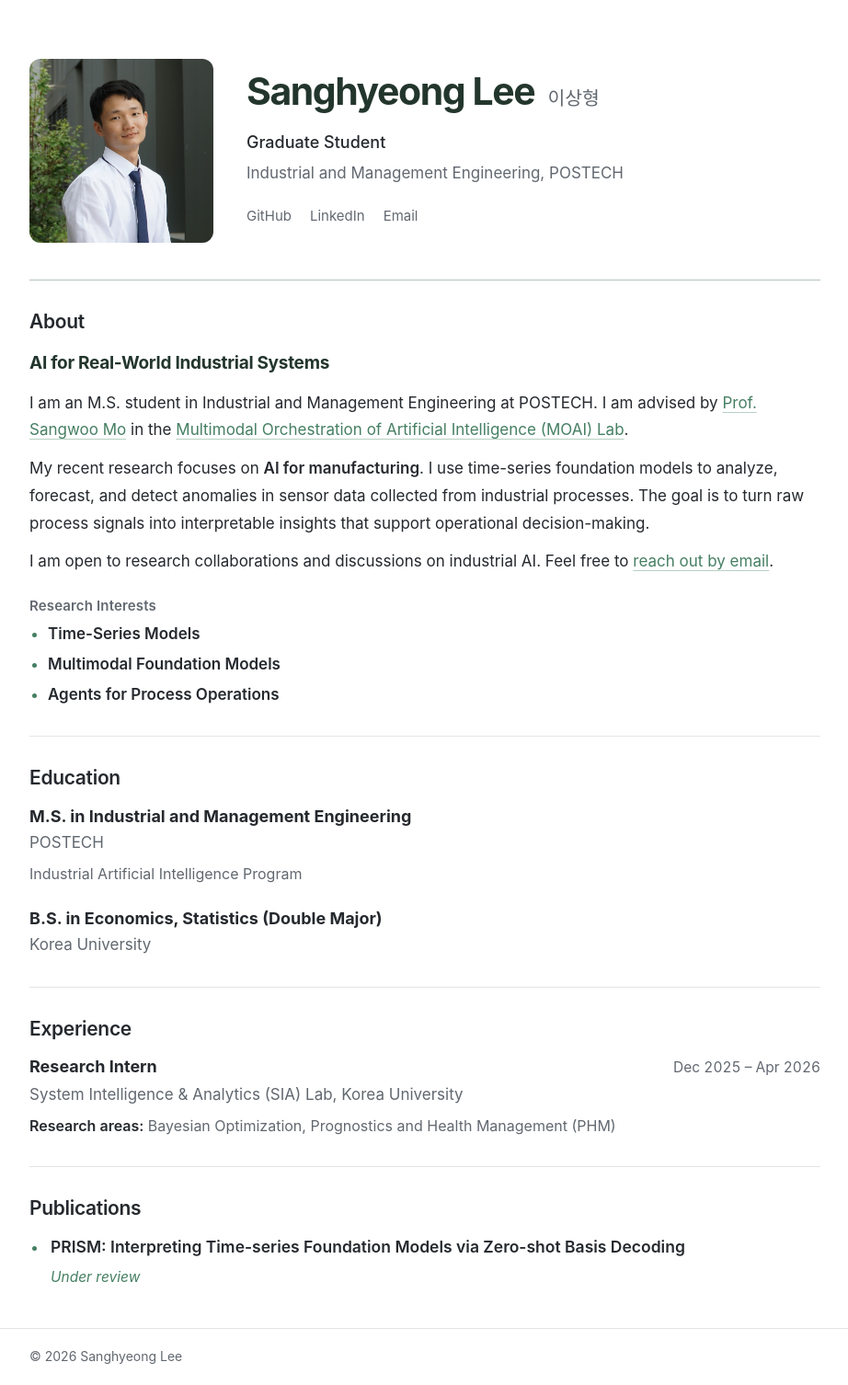
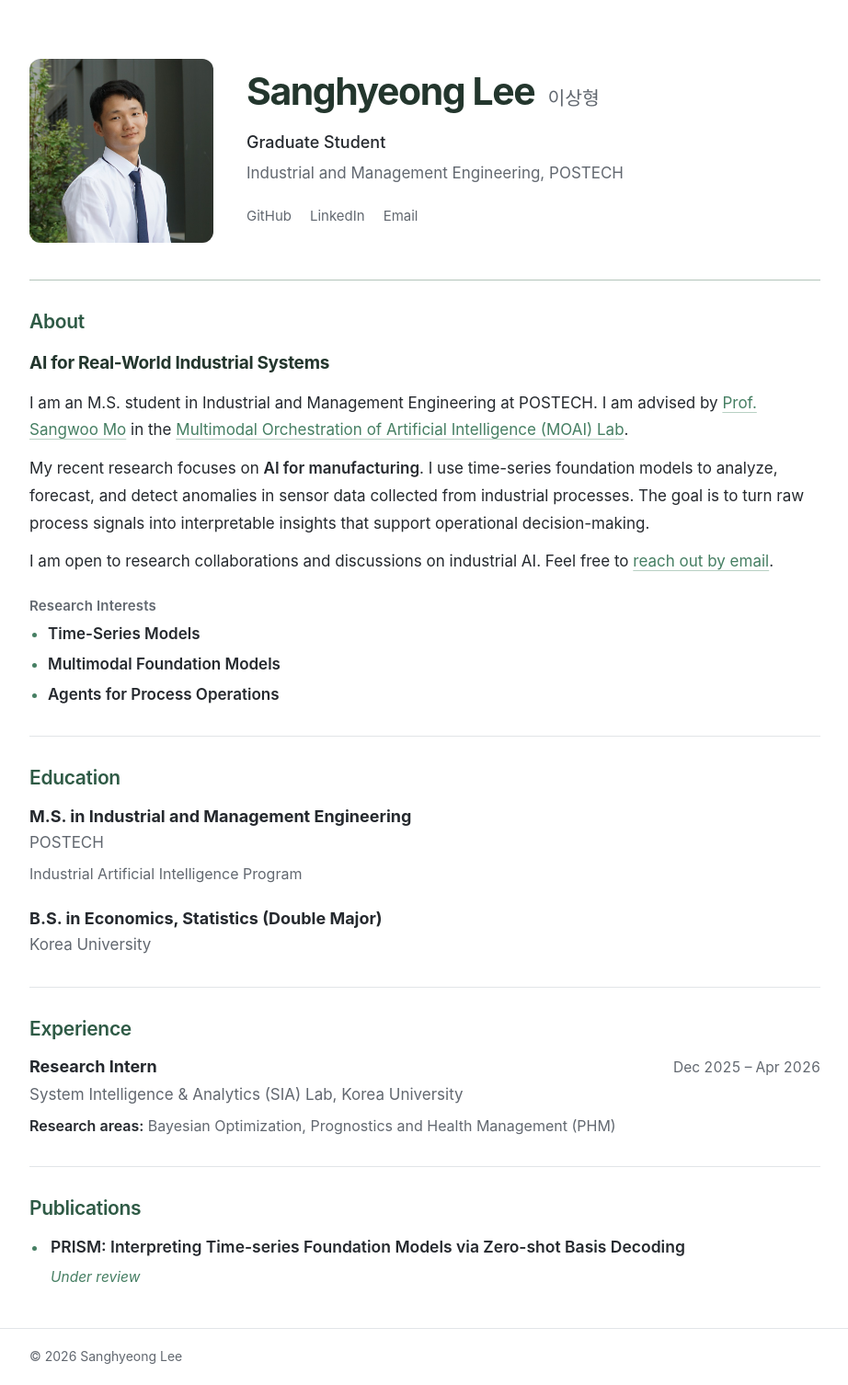
Before and after one commit to idealtype/idealtype.github.io, a Jekyll site: the page built from index.html, in a window 1280 px wide. Shown: the whole page at 92% size, without its empty margins (178-1100 px from the left). Built offline with Jekyll 4.4.1, drawn with Linux system fonts in a browser that asks for light colours; some web fonts are replaced.

Commit message:
Color section titles in a darker green to separate them from body text
Co-Authored-By: Claude Opus 5.5 <noreply@anthropic.com>

```diff
--- a/assets/css/site.css
+++ b/assets/css/site.css
@@ -4,6 +4,7 @@
   --muted: #626870;
   --accent: #467f63;
   --accent-strong: #23362d;
+  --heading: #2e5a45;
   --line: #e2e5e8;
   --paper: #fff;
   --photo-width: 200px;
@@ -59,7 +60,7 @@ img { max-width: 100%; display: block; }
 /* Sections */
 .section-grid { padding-block: 30px; border-top: 1px solid var(--line); }
 #about .section-grid { border-top-color: #b3c4ba; }
-.section-title { margin-bottom: 14px; font-size: 21px; font-weight: 600; color: var(--text); }
+.section-title { margin-bottom: 14px; font-size: 21px; font-weight: 600; color: var(--heading); }
 .section-body { min-width: 0; }
 
 .about p + p { margin-top: 12px; }
```
